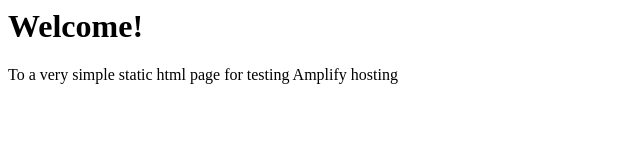
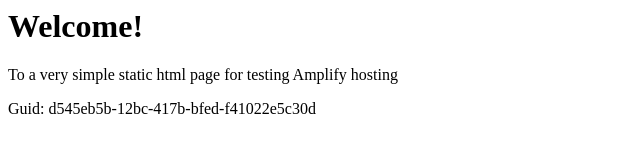
Before and after one commit to aws-aemilia-bah/Github-PR-Commit-Integration-Test-DoNotTouch-Gith-P5X5MO5I-v1-prod-me-south-1, a website: page src/index.html in a window 1280 px wide. Shown: the whole page, without its empty margins (0-640 px from the left). Drawn offline with Linux system fonts and the light colour scheme.

Commit message:
commit from integ tests

```diff
--- a/src/index.html
+++ b/src/index.html
@@ -1,3 +1,5 @@
+
+
 <html lang="en">
 
 <head>
@@ -10,6 +12,6 @@
 <body>
     <h1>Welcome!</h1>
     <p>To a very simple static html page for testing Amplify hosting</p>
-</body>
+    <p>Guid: d545eb5b-12bc-417b-bfed-f41022e5c30d</p></body>
 
 </html>
```
